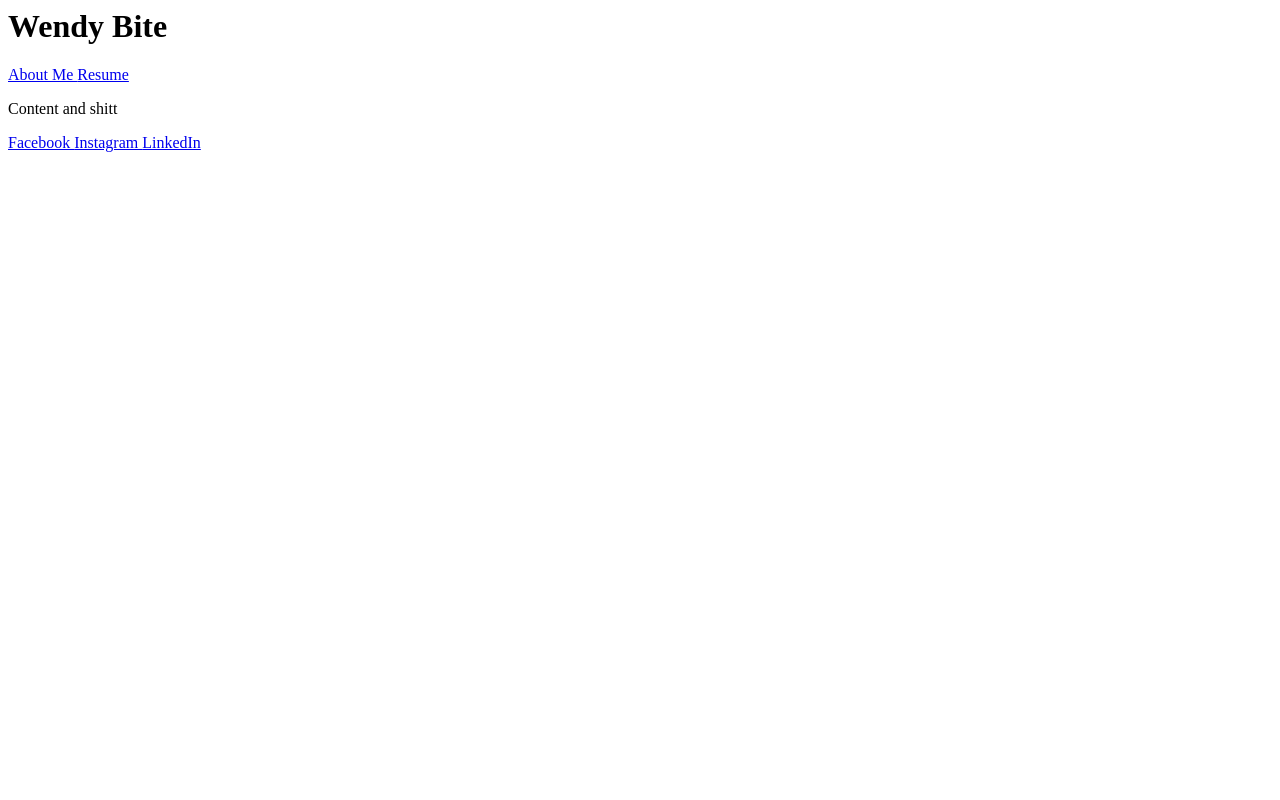
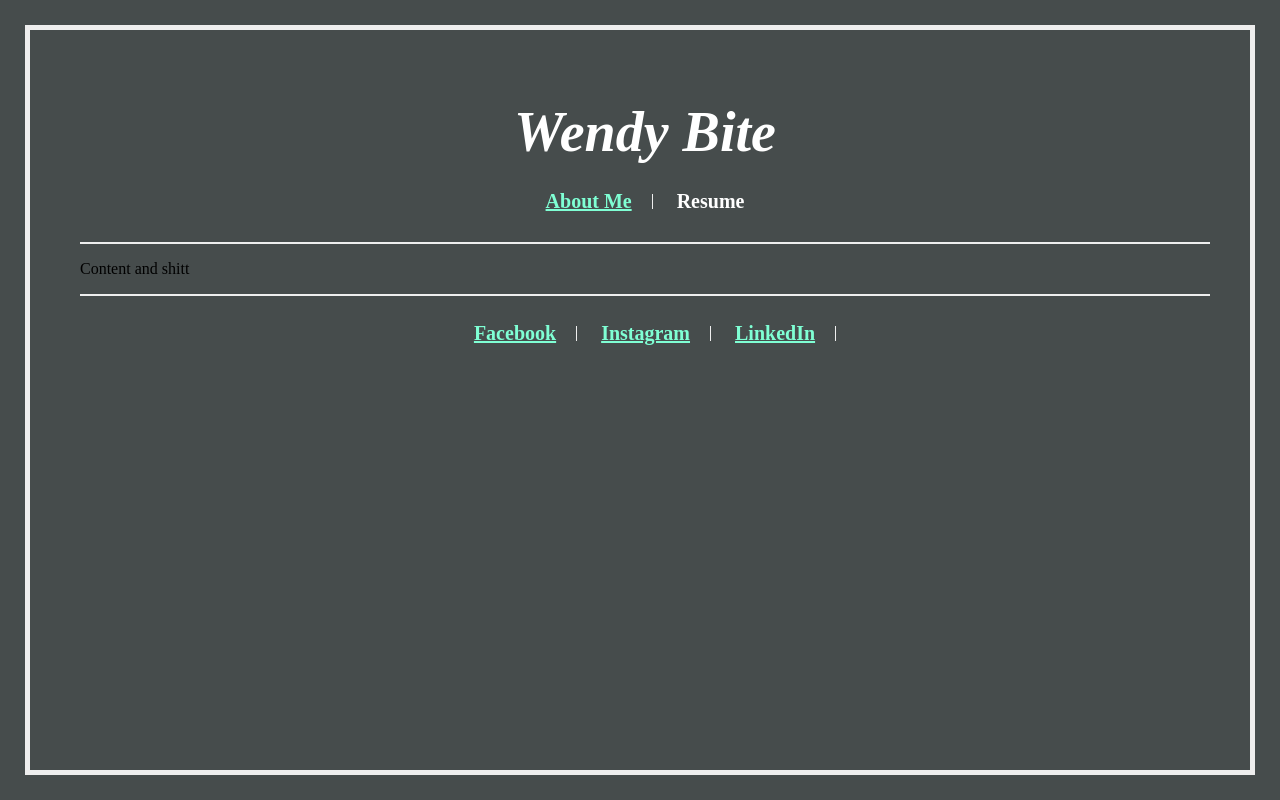
Before and after one commit to joyvaleriee/WendyBitSol--HW-2, a plain HTML site: page index.html in a window 1280 px wide. Drawn offline with Linux system fonts and the light colour scheme.

Commit message:
changed colors

```diff
--- a/index.html
+++ b/index.html
@@ -7,7 +7,7 @@
 </head>
 <body>
     <header class="content--bookend">
-        <h1 class="content--bookend_title">
+        <h1 class="content--bookend__title">
         Wendy Bite
         </h1>
 
--- a/styles/main.css
+++ b/styles/main.css
@@ -0,0 +1,60 @@
+
+
+/* styles for the overall body */
+body {
+	border: 5px solid #eee;
+	background-color: rgb(70, 76, 76 );
+	margin: 25px;
+	padding: 50px 40px 50px 50px
+}
+
+/* styles for the .nav block */
+
+.nav {
+	padding:30px 0;
+	border-bottom: 2px solid #eee;
+	text-align: center;
+
+}
+
+.nav--bottomborder {
+	border-bottom: none;
+	border-top: 2px solid #eee;
+
+}
+
+.nav__link {
+	font-size: 20px;
+	font-weight: 600;
+	color:rgb(127,255,212);
+	padding: 0 20px;
+	border-right: 1px solid #eee;
+	display: inline-block;
+	line-height: 15px;
+
+}
+
+.nav__link--last {
+	border-right: none;
+}
+
+.nav__link--active {
+	color:white;
+	text-decoration: none;
+	font-weight: 800;
+	pointer-events:none;
+}
+
+/* styles for .content-bookend */
+
+.content--bookend {
+	padding-top: 20px;
+}
+
+.content--bookend__title {
+	color: white;
+	font-size: 56px;
+	font-style: italic;
+	text-align: center;
+	margin: 0;
+}
```
